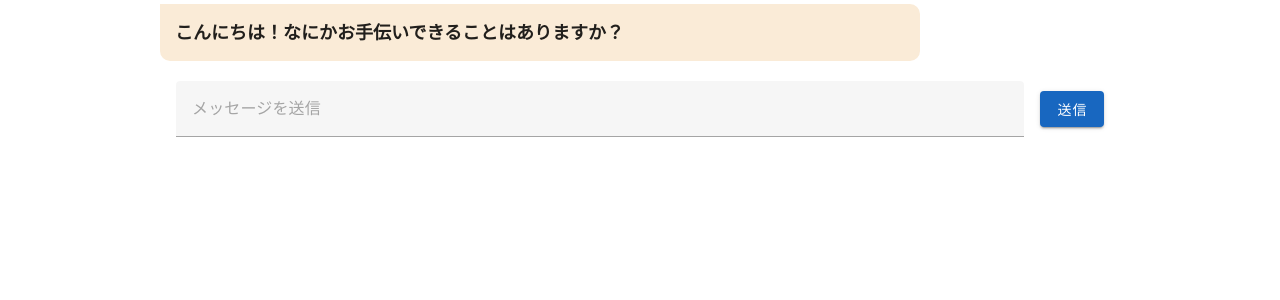
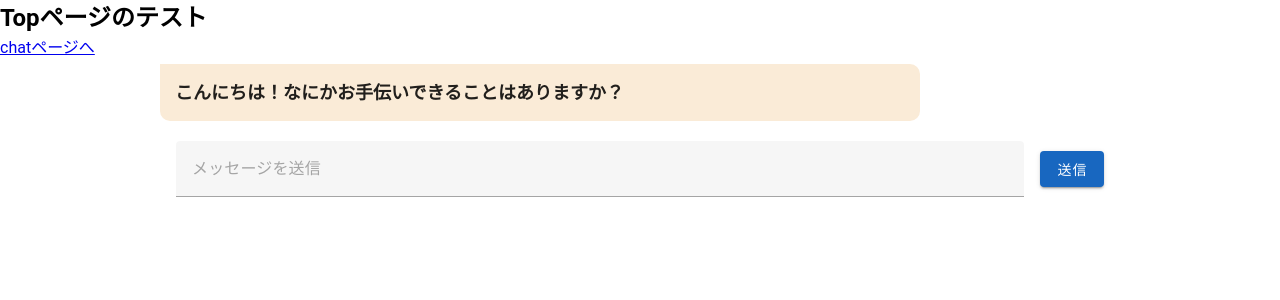
Before and after one commit to Somahc/my-chatbot, a Vue app in the folder my-chatbot/: page / in a window 1280 px wide. Shown: the top 300 px of the page. Built offline with nearby package versions, Linux system fonts and the light colour scheme.

Commit message:
routerがとりあえず動いた

```diff
--- a/my-chatbot/src/App.vue
+++ b/my-chatbot/src/App.vue
@@ -24,6 +24,7 @@ const send_onClick = async () => {
 </script>
 
 <template>
+  <router-view />
   <v-app>
     <div class="chatContainer">
       <div v-for="message in messageHistory" class="messageBox">
--- a/my-chatbot/src/main.js
+++ b/my-chatbot/src/main.js
@@ -1,5 +1,6 @@
 import { createApp } from 'vue'
 import '@mdi/font/css/materialdesignicons.css'
+import router from './router';
 //import './style.css'
 import App from './App.vue'
 
@@ -12,4 +13,4 @@ const vuetify = createVuetify({
   components,
   directives,
 })
-createApp(App).use(vuetify).mount('#app')
+createApp(App).use(vuetify).use(router).mount('#app')
--- /dev/null
+++ b/my-chatbot/src/pages/Chat.vue
@@ -0,0 +1,8 @@
+<template>
+    <div>
+        <h2>
+        Chat.vueテストページ
+        </h2>
+        <router-link to="/">Topページ</router-link>
+    </div>
+</template>
--- /dev/null
+++ b/my-chatbot/src/pages/Top.vue
@@ -0,0 +1,8 @@
+<template>
+    <div>
+        <h2>
+        Topページのテスト
+        </h2>
+        <router-link to="/chat">chatページへ</router-link>
+    </div>
+</template>
--- /dev/null
+++ b/my-chatbot/src/router/index.js
@@ -0,0 +1,23 @@
+import { createRouter, createWebHistory } from 'vue-router';
+import Top from '/src/pages/Top.vue'
+import Chat from '/src/pages/Chat.vue'
+
+const routes = [
+    {
+        path: '/',
+        name: 'Top',
+        component: Top
+    },
+    {
+        path: '/chat',
+        name: 'Chat',
+        component: Chat
+    },
+];
+
+const router = createRouter({
+    history: createWebHistory(),
+    routes,
+  });
+
+  export default router;
```
